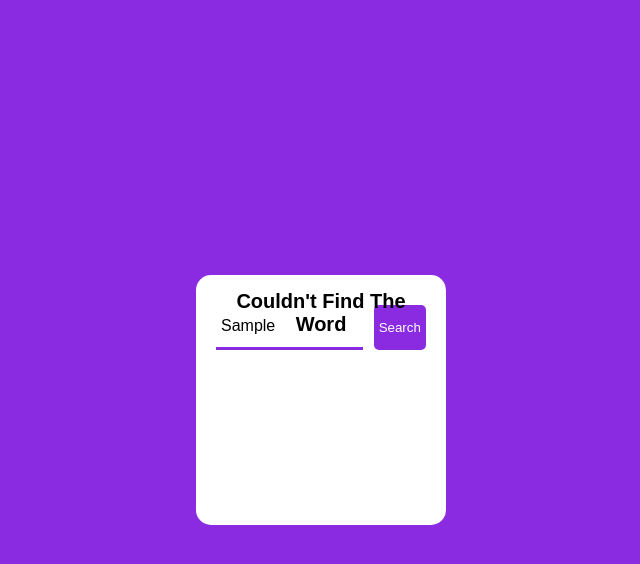
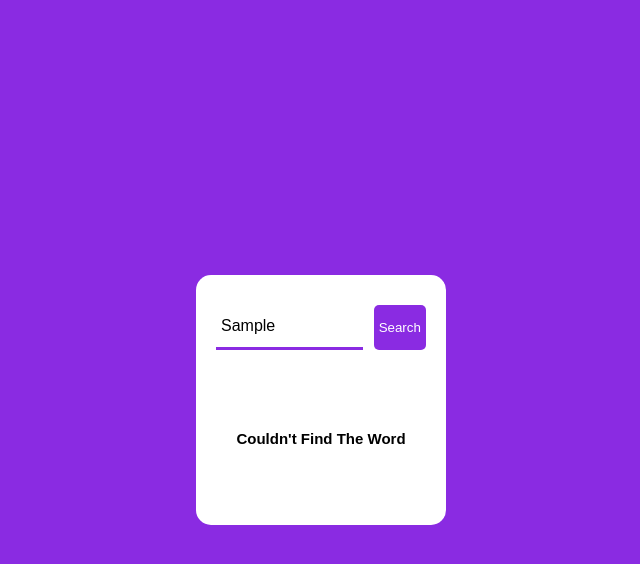
Before and after one commit to akbaraliyevjamshid/akbaraliyevjamshid.github.io, a plain HTML site: page index.html in a window 1280 px wide. Both pictures are taken after typing "Sample" into the empty fields and a click on the button "Search". Shown: the whole page, without its empty margins (319-959 px from the left). Drawn offline with Linux system fonts and the light colour scheme; no server answers.

Commit message:
Update dictionary.css

```diff
--- a/public/css/dictionary.css
+++ b/public/css/dictionary.css
@@ -106,8 +106,8 @@ body {
         border-radius: 15px;
     }
     .result h3 {
-        margin-top: -60px;
-        font-size: 20px;
+        margin-top: 80px;
+        font-size: 15px;
         color: #000;
     }
 
```
